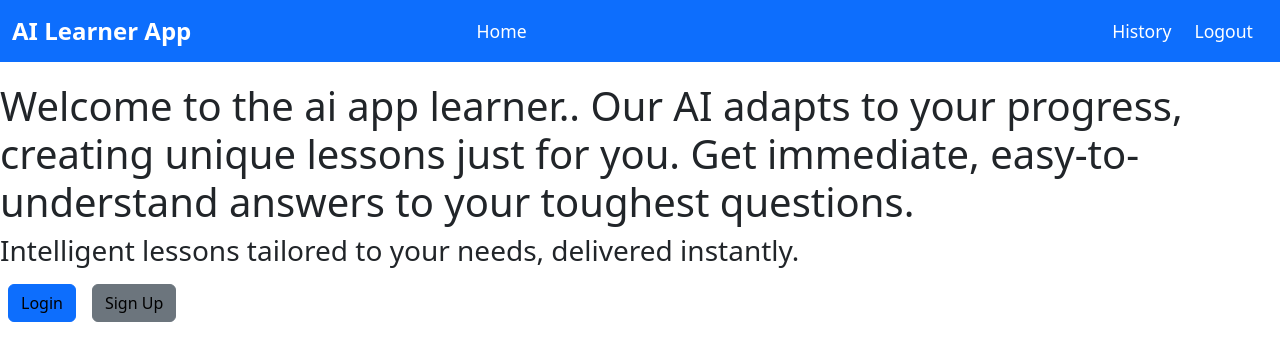
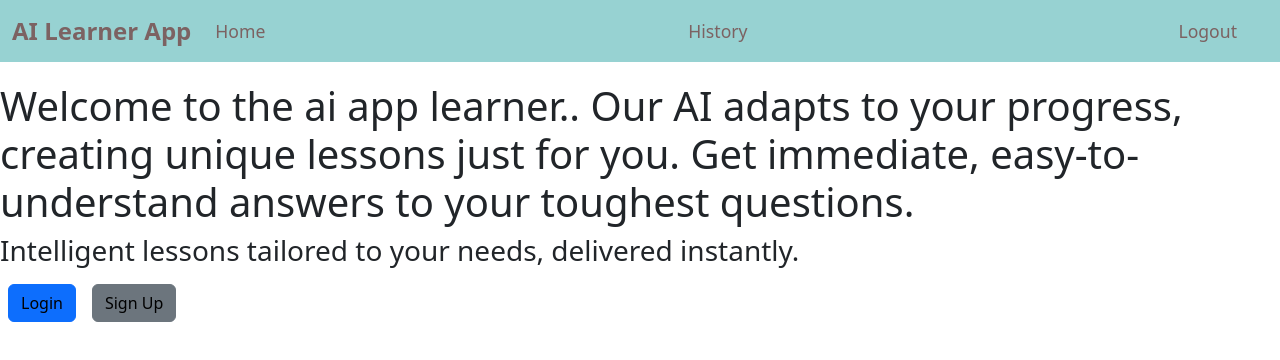
Before and after one commit to saitejamandadi99/Ai-App-Learner, a React (Create React App) app in the folder frontend/: page / in a window 1280 px wide. Shown: the top 360 px of the page. Built offline with nearby package versions, Linux system fonts and the light colour scheme.

Commit message:
completed navbar ui

```diff
--- a/frontend/public/index.html
+++ b/frontend/public/index.html
@@ -39,5 +39,6 @@
       To begin the development, run `npm start` or `yarn start`.
       To create a production bundle, use `npm run build` or `yarn build`.
     -->
+      <script src="https://cdn.jsdelivr.net/npm/bootstrap@5.3.3/dist/js/bootstrap.bundle.min.js" integrity="sha384-YvpcrYf0tY3lHB60NNkmXc5s9fDVZLESaAA55NDzOxhy9GkcIdslK1eN7N6jIeHz" crossorigin="anonymous"></script>
   </body>
 </html>
--- a/frontend/src/components/Navbar/index.css
+++ b/frontend/src/components/Navbar/index.css
@@ -1,25 +1,25 @@
 .app-header {
-    margin-bottom: 20px; /* Adds some space below the header */
+    margin-bottom: 20px;
+    background-color: rgb(151, 210, 210) !important;
 }
 
 .navbar-brand {
     font-weight: bold;
     font-size: 1.5rem;
-    color: white !important; /* Ensure brand color is white */
+    color: rgb(124, 98, 98) !important;
 }
 
-/* Ensure nav links are white and look consistent */
 .nav-link {
-    color: white !important; /* Forces link color to white */
+    color: rgb(124, 98, 98) !important;
     font-size: 1.1rem;
-    margin-right: 15px; /* Space between nav items */
+    margin-right: 15px;
 }
 
 .nav-link:hover {
-    color: #f8f9fa !important; /* Lighter color on hover for all links */
+    color: #f8f9fa !important;
 }
 
-/* Style for the Logout button to make it look like a nav link */
+
 .btn.btn-link.nav-link {
-    padding: var(--bs-nav-link-padding-y) var(--bs-nav-link-padding-x); /* Match padding of nav-link */
+    padding: var(--bs-nav-link-padding-y) var(--bs-nav-link-padding-x);
 }
--- a/frontend/src/components/Navbar/index.js
+++ b/frontend/src/components/Navbar/index.js
@@ -10,52 +10,51 @@ const Header = () => {
         const token = Cookie.get('token');
 
         if (token) {
-
             Cookie.remove('token');
             console.log('User logged out successfully!');
             navigate('/login');
         } else {
             console.log('No active session to log out from.');
-            alert('You are not currently logged in.');
+            console.error('You are not currently logged in.');
             navigate('/login');
-
         }
     };
 
     return (
+
         <header className="app-header">
-            <nav className="navbar navbar-expand-lg navbar-dark bg-primary">
+
+            <nav className="navbar navbar-expand-lg">
                 <div className="container-fluid">
-
-                    <Link className="navbar-brand me-auto" to="/mainpage">AI Learner App</Link>
-
+                    <Link className="navbar-brand" to="/mainpage">AI Learner App</Link>
                     <button
                         className="navbar-toggler"
                         type="button"
                         data-bs-toggle="collapse"
-                        data-bs-target="#navbarNav"
-                        aria-controls="navbarNav"
+                        data-bs-target="#navbarNavDropdown"
+                        aria-controls="navbarNavDropdown"
                         aria-expanded="false"
                         aria-label="Toggle navigation"
                     >
                         <span className="navbar-toggler-icon"></span>
                     </button>
 
-                    <div className="collapse navbar-collapse" id="navbarNav">
+                    <div className="collapse navbar-collapse" id="navbarNavDropdown">
+                        <ul className="navbar-nav w-100 justify-content-between">
 
-                        <ul className="navbar-nav mx-auto">
                             <li className="nav-item">
-                                <Link className="nav-link" to="/mainpage">Home</Link>
+
+                                <Link className="nav-link active" aria-current="page" to="/mainpage">Home</Link>
                             </li>
-                        </ul>
-
-
-                        <ul className="navbar-nav ms-auto">
                             <li className="nav-item">
                                 <Link className="nav-link" to="/history">History</Link>
                             </li>
                             <li className="nav-item">
-                                <button className="nav-link btn btn-link" onClick={handleLogout} style={{ color: 'white', textDecoration: 'none' }}>
+                                <button
+                                    className="nav-link btn btn-primary btn-link "
+                                    onClick={handleLogout}
+                                    style={{ color: 'inherit', textDecoration: 'none', padding: '0.5rem 1rem' }}
+                                >
                                     Logout
                                 </button>
                             </li>
--- a/frontend/src/index.css
+++ b/frontend/src/index.css
@@ -1,4 +1,4 @@
-
+@import 'bootstrap/dist/css/bootstrap.min.css';
 body {
   margin: 0;
   font-family: -apple-system, BlinkMacSystemFont, 'Segoe UI', 'Roboto', 'Oxygen',
```
